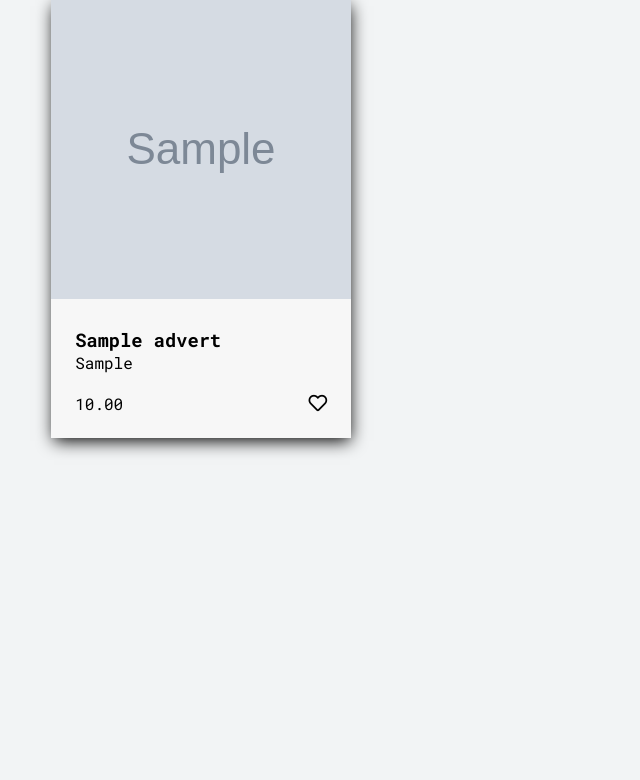
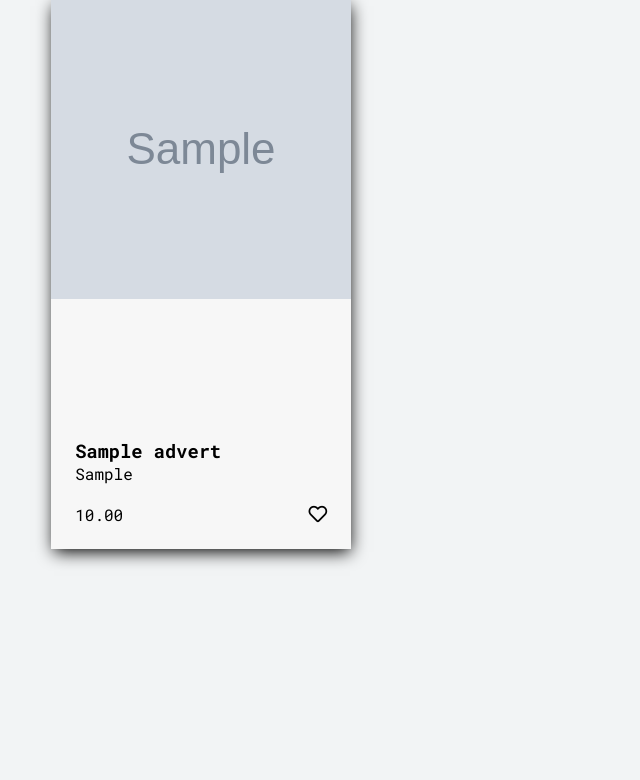
Before and after one commit to myanch200/advertio, a Django app: page / in a window 1280 px wide. Shown: the part 132-912 px from the top of the page, without its empty margins (0-640 px from the left). Run offline with Django 3.2, Linux system fonts and the light colour scheme; tables that the repository leaves empty hold one stand-in row (values such as "Sample post"); grey boxes marked "Sample" are stand-in pictures.

Commit message:
[Fix] Fixed the different height for the ads list

```diff
--- a/static/css/card-utils.css
+++ b/static/css/card-utils.css
@@ -1,9 +1,10 @@
 .card-item{
     display: flex;
+
     justify-content: space-between;
     align-items: center;
     flex-direction: column;
-    height: fit-content;
+    height: 550px;
     width: 300px;
     margin: 1.2rem;
     background-color: rgb(247, 247, 247);
```
Also changed, not shown: 1 other file.
